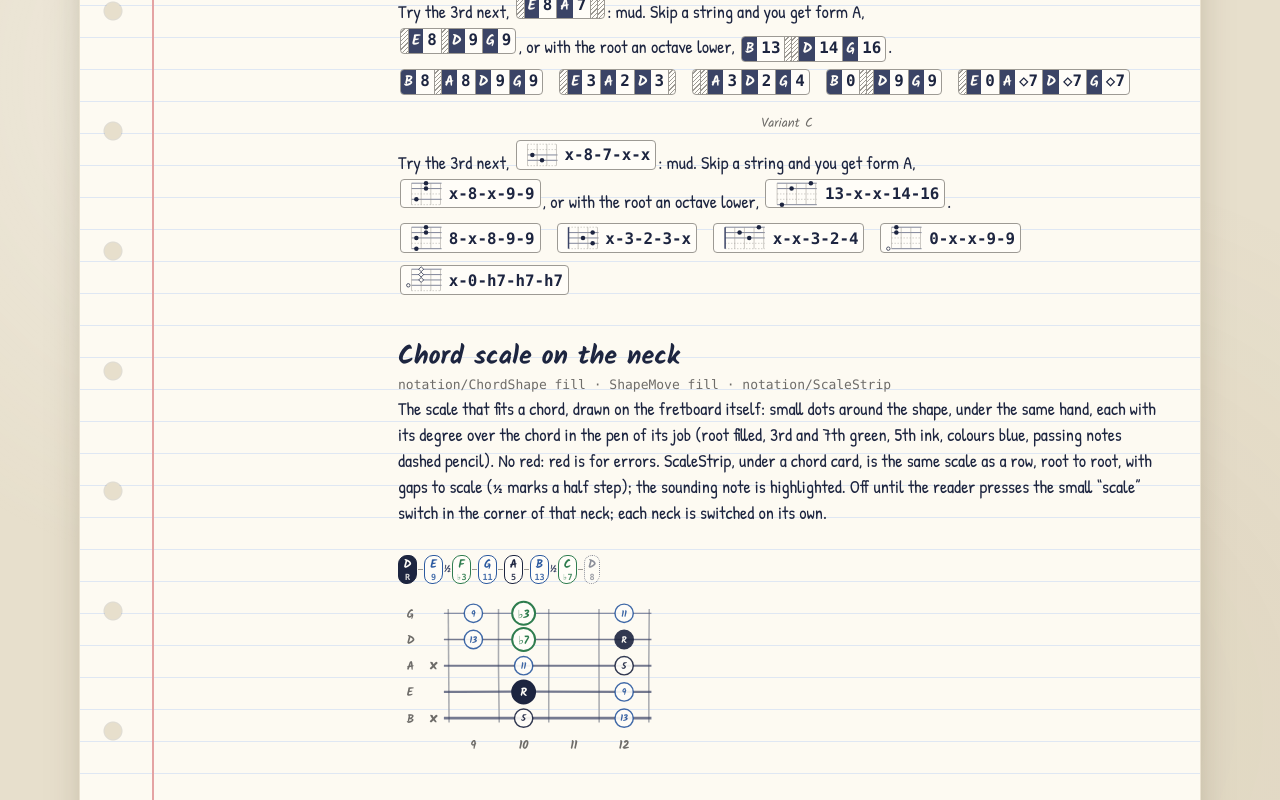
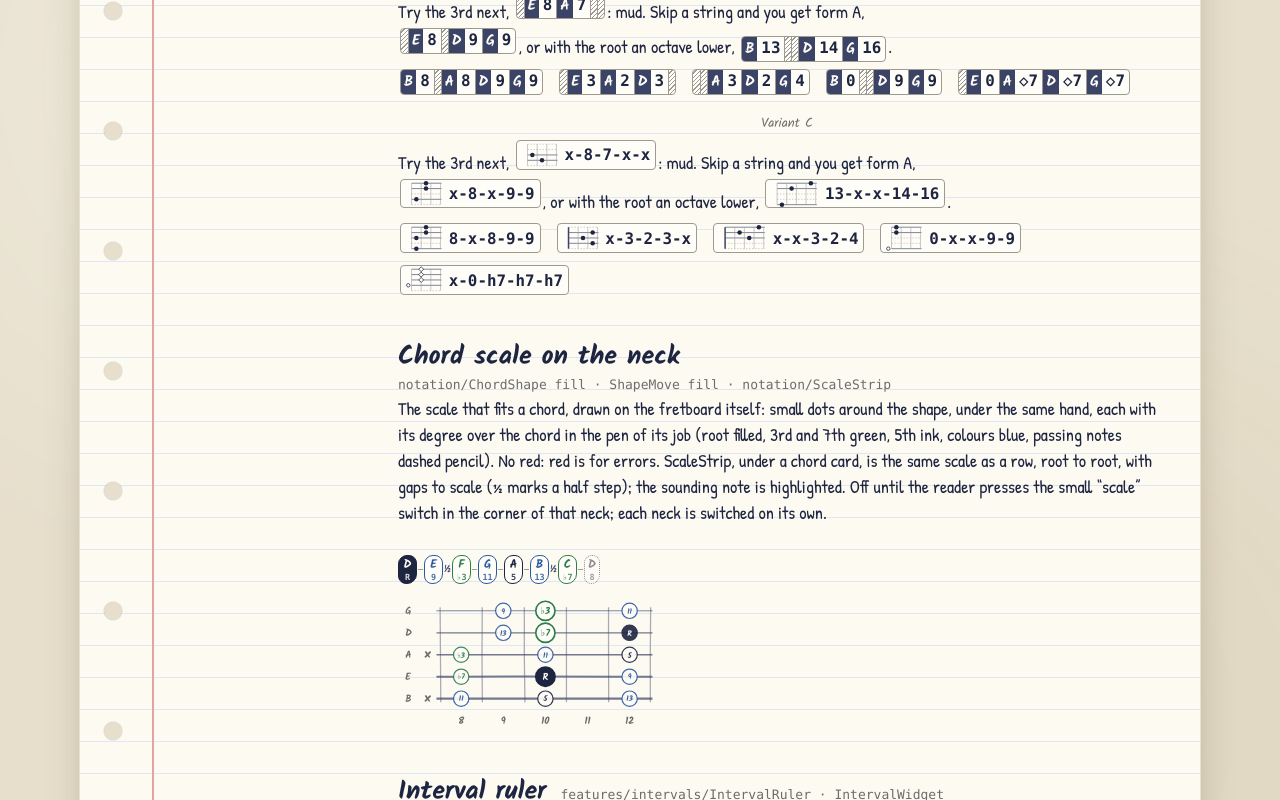
Before and after one commit to Diullei/bass-study, a React (Vite) app: page /design-system in a window 1280 px wide. Shown: the part 11200-12000 px from the top of the page. Built offline with nearby package versions, Linux system fonts and the light colour scheme.

Commit message:
Widen neck to five frets when the scale shows

```diff
--- a/src/notation/ChordShape.tsx
+++ b/src/notation/ChordShape.tsx
@@ -62,8 +62,14 @@ export function ChordShape({ shape, labels, pens, roots, active = [], fingers, b
   const hasOpen = notes.some((n) => !n.harmonic && n.fret === 0)
   const lo = frets.length ? Math.min(...frets) : 1
   const hi = frets.length ? Math.max(...frets) : 4
-  const from = hasOpen || lo <= 2 ? 0 : lo - 1
-  const to = Math.max(hi + 1, (from || 1) + minFrets - 1)
+  let from = hasOpen || lo <= 2 ? 0 : lo - 1
+  let to = Math.max(hi + 1, (from || 1) + minFrets - 1)
+  // a scale needs five frets: the strings are five half steps apart, so four frets leave one pitch out between each pair
+  if (fill)
+    while (to - from + 1 < 5) {
+      if (from > 1) from--
+      else to++
+    }
   const muted = toks.map((t, i) => (t === 'x' ? i : -1)).filter((i) => i >= 0)
   const dots: FretDot[] = notes.map((n, i) => ({
     str: n.str,
--- a/src/notation/ShapeMove.tsx
+++ b/src/notation/ShapeMove.tsx
@@ -70,8 +70,14 @@ export function ShapeMove({ from, to, lefty: leftyProp, className }: ShapeMovePr
   const lo = all.length ? Math.min(...all) : 1
   const hi = all.length ? Math.max(...all) : 4
   const open = [...A, ...B].some((n) => n.fret === 0 && !n.harmonic)
-  const start = open || lo <= 2 ? 0 : lo - 1
-  const end = Math.max(hi + 1, (start || 1) + 3)
+  let start = open || lo <= 2 ? 0 : lo - 1
+  let end = Math.max(hi + 1, (start || 1) + 3)
+  // a scale needs five frets (see ChordShape)
+  if (to.fill)
+    while (end - start + 1 < 5) {
+      if (start > 1) start--
+      else end++
+    }
   const moves = pairVoices(from.shape, to.shape)
   const heldB = new Set(moves.filter((m) => m.held).map((m) => m.b))
   const heldA = new Set(moves.filter((m) => m.held).map((m) => m.a))
```
